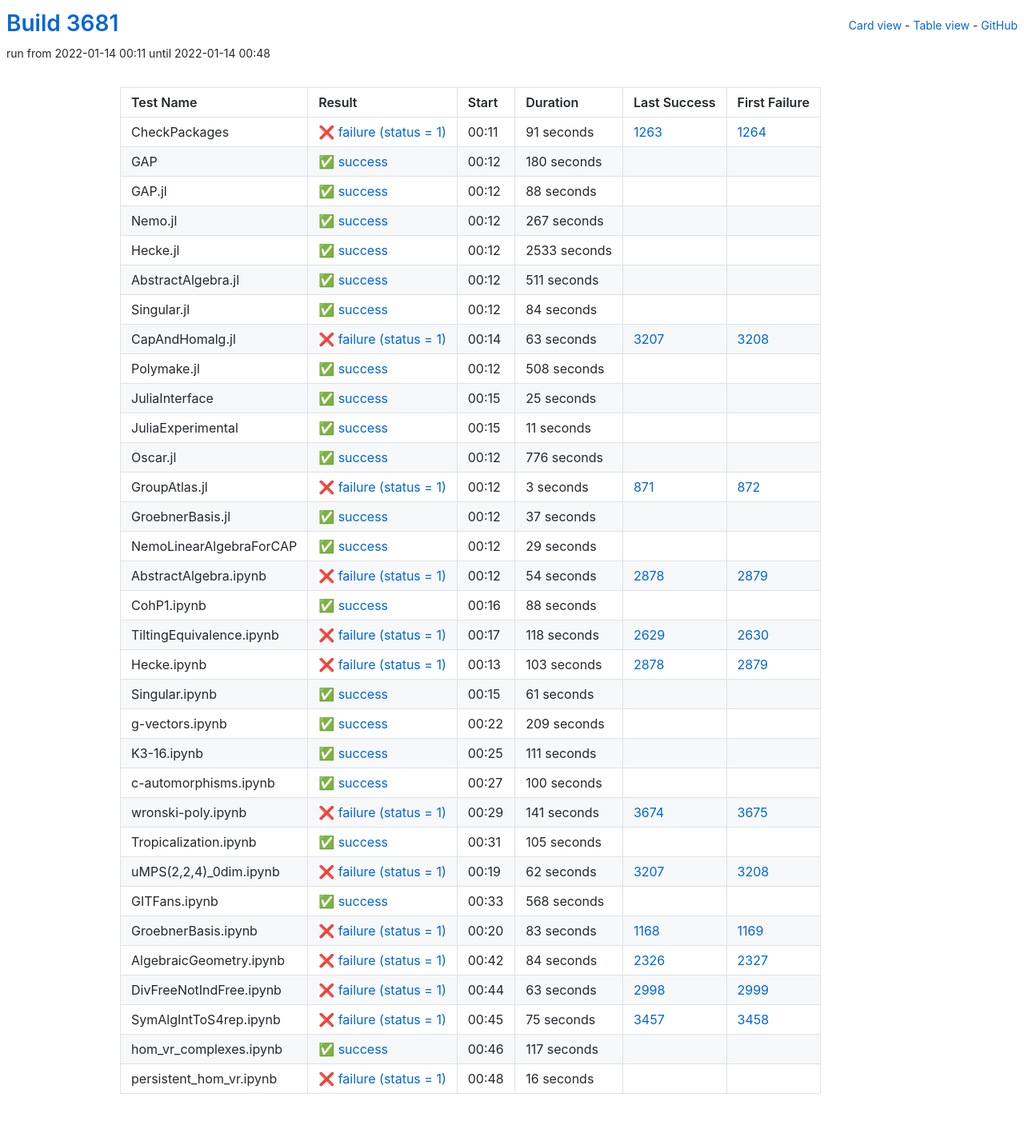
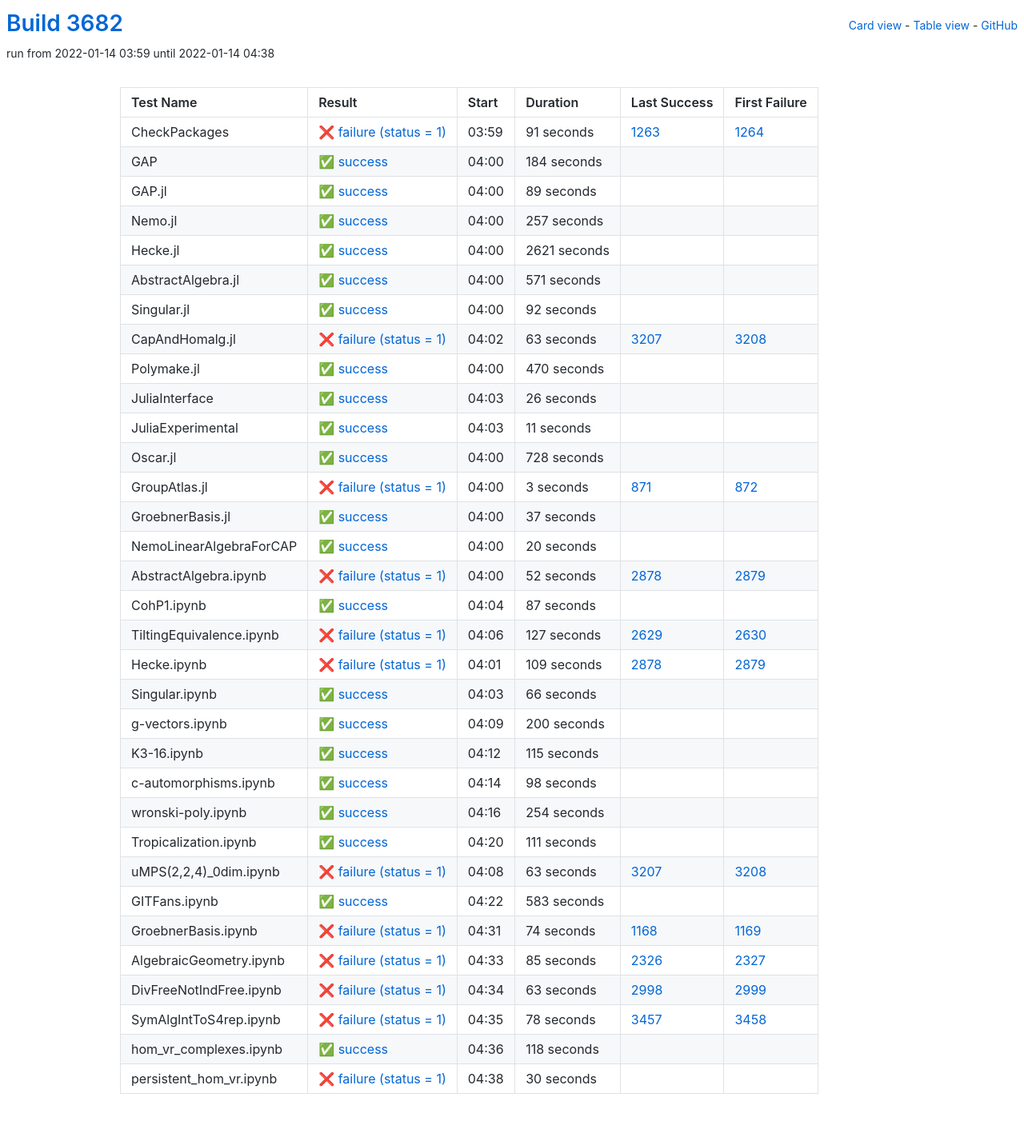
Before and after one commit to oscar-system/oscar-ci-status-stable, a Jekyll site: the page built from table.html, in a window 1280 px wide. Shown: the whole page at 80% size. Built offline with Jekyll 4.4.1, drawn with Linux system fonts in a browser that asks for light colours.

Commit message:
Build #3682

```diff
--- a/_data/ci.yml
+++ b/_data/ci.yml
@@ -1,6 +1,6 @@
 ---
-build: 3681
-build_url: https://oscarci.mathematik.uni-kl.de/job/oscar-stable/3681/
+build: 3682
+build_url: https://oscarci.mathematik.uni-kl.de/job/oscar-stable/3682/
 job: oscar-stable
 organization: oscar-system
 repo: oscar-ci-status-stable
@@ -8,8 +8,8 @@ repourl: https://github.com/oscar-system/oscar-ci-status-stable
 tests:
 - name: CheckPackages
   id: checkpackages
-  log: https://oscarci.mathematik.uni-kl.de/job/oscar-stable/3681/artifact/logs/build-3681/CheckPackages.log
-  start: 2022-01-14 00:11
+  log: https://oscarci.mathematik.uni-kl.de/job/oscar-stable/3682/artifact/logs/build-3682/CheckPackages.log
+  start: 2022-01-14 03:59
   success: false
   exitcode: 1
   status: failure
@@ -20,80 +20,80 @@ tests:
   first_failure_url: https://oscarci.mathematik.uni-kl.de/job/oscar-stable/1264/
 - name: GAP
   id: gap
-  log: https://oscarci.mathematik.uni-kl.de/job/oscar-stable/3681/artifact/logs/build-3681/GAP.log
-  start: 2022-01-14 00:12
+  log: https://oscarci.mathematik.uni-kl.de/job/oscar-stable/3682/artifact/logs/build-3682/GAP.log
+  start: 2022-01-14 04:00
   success: true
   exitcode: 0
   status: success
-  duration: 180
+  duration: 184
   last_success: false
   last_success_url:
   first_failure: false
   first_failure_url:
 - name: GAP.jl
   id: gap-jl
-  log: https://oscarci.mathematik.uni-kl.de/job/oscar-stable/3681/artifact/logs/build-3681/GAP.jl.log
-  start: 2022-01-14 00:12
+  log: https://oscarci.mathematik.uni-kl.de/job/oscar-stable/3682/artifact/logs/build-3682/GAP.jl.log
+  start: 2022-01-14 04:00
   success: true
   exitcode: 0
   status: success
-  duration: 88
+  duration: 89
   last_success: false
   last_success_url:
   first_failure: false
   first_failure_url:
 - name: Nemo.jl
   id: nemo-jl
-  log: https://oscarci.mathematik.uni-kl.de/job/oscar-stable/3681/artifact/logs/build-3681/Nemo.jl.log
-  start: 2022-01-14 00:12
+  log: https://oscarci.mathematik.uni-kl.de/job/oscar-stable/3682/artifact/logs/build-3682/Nemo.jl.log
+  start: 2022-01-14 04:00
   success: true
   exitcode: 0
   status: success
-  duration: 267
+  duration: 257
   last_success: false
   last_success_url:
   first_failure: false
   first_failure_url:
 - name: Hecke.jl
   id: hecke-jl
-  log: https://oscarci.mathematik.uni-kl.de/job/oscar-stable/3681/artifact/logs/build-3681/Hecke.jl.log
-  start: 2022-01-14 00:12
+  log: https://oscarci.mathematik.uni-kl.de/job/oscar-stable/3682/artifact/logs/build-3682/Hecke.jl.log
+  start: 2022-01-14 04:00
   success: true
   exitcode: 0
   status: success
-  duration: 2533
+  duration: 2621
   last_success: false
   last_success_url:
   first_failure: false
   first_failure_url:
 - name: AbstractAlgebra.jl
   id: abstractalgebra-jl
-  log: https://oscarci.mathematik.uni-kl.de/job/oscar-stable/3681/artifact/logs/build-3681/AbstractAlgebra.jl.log
-  start: 2022-01-14 00:12
+  log: https://oscarci.mathematik.uni-kl.de/job/oscar-stable/3682/artifact/logs/build-3682/AbstractAlgebra.jl.log
+  start: 2022-01-14 04:00
   success: true
   exitcode: 0
   status: success
-  duration: 511
+  duration: 571
   last_success: false
   last_success_url:
   first_failure: false
   first_failure_url:
 - name: Singular.jl
   id: singular-jl
-  log: https://oscarci.mathematik.uni-kl.de/job/oscar-stable/3681/artifact/logs/build-3681/Singular.jl.log
-  start: 2022-01-14 00:12
+  log: https://oscarci.mathematik.uni-kl.de/job/oscar-stable/3682/artifact/logs/build-3682/Singular.jl.log
+  start: 2022-01-14 04:00
   success: true
   exitcode: 0
   status: success
-  duration: 84
+  duration: 92
   last_success: false
   last_success_url:
   first_failure: false
   first_failure_url:
 - name: CapAndHomalg.jl
   id: capandhomalg-jl
-  log: https://oscarci.mathematik.uni-kl.de/job/oscar-stable/3681/artifact/logs/build-3681/CapAndHomalg.jl.log
-  start: 2022-01-14 00:14
+  log: https://oscarci.mathematik.uni-kl.de/job/oscar-stable/3682/artifact/logs/build-3682/CapAndHomalg.jl.log
+  start: 2022-01-14 04:02
   success: false
   exitcode: 1
   status: failure
@@ -104,32 +104,32 @@ tests:
   first_failure_url: https://oscarci.mathematik.uni-kl.de/job/oscar-stable/3208/
 - name: Polymake.jl
   id: polymake-jl
-  log: https://oscarci.mathematik.uni-kl.de/job/oscar-stable/3681/artifact/logs/build-3681/Polymake.jl.log
-  start: 2022-01-14 00:12
+  log: https://oscarci.mathematik.uni-kl.de/job/oscar-stable/3682/artifact/logs/build-3682/Polymake.jl.log
+  start: 2022-01-14 04:00
   success: true
   exitcode: 0
   status: success
-  duration: 508
+  duration: 470
   last_success: false
   last_success_url:
   first_failure: false
   first_failure_url:
 - name: JuliaInterface
   id: juliainterface
-  log: https://oscarci.mathematik.uni-kl.de/job/oscar-stable/3681/artifact/logs/build-3681/JuliaInterface.log
-  start: 2022-01-14 00:15
+  log: https://oscarci.mathematik.uni-kl.de/job/oscar-stable/3682/artifact/logs/build-3682/JuliaInterface.log
+  start: 2022-01-14 04:03
   success: true
   exitcode: 0
   status: success
-  duration: 25
+  duration: 26
   last_success: false
   last_success_url:
   first_failure: false
   first_failure_url:
 - name: JuliaExperimental
   id: juliaexperimental
-  log: https://oscarci.mathematik.uni-kl.de/job/oscar-stable/3681/artifact/logs/build-3681/JuliaExperimental.log
-  start: 2022-01-14 00:15
+  log: https://oscarci.mathematik.uni-kl.de/job/oscar-stable/3682/artifact/logs/build-3682/JuliaExperimental.log
+  start: 2022-01-14 04:03
   success: true
   exitcode: 0
   status: success
@@ -140,20 +140,20 @@ tests:
   first_failure_url:
 - name: Oscar.jl
   id: oscar-jl
-  log: https://oscarci.mathematik.uni-kl.de/job/oscar-stable/3681/artifact/logs/build-3681/Oscar.jl.log
-  start: 2022-01-14 00:12
+  log: https://oscarci.mathematik.uni-kl.de/job/oscar-stable/3682/artifact/logs/build-3682/Oscar.jl.log
+  start: 2022-01-14 04:00
   success: true
   exitcode: 0
   status: success
-  duration: 776
+  duration: 728
   last_success: false
   last_success_url:
   first_failure: false
   first_failure_url:
 - name: GroupAtlas.jl
   id: groupatlas-jl
-  log: https://oscarci.mathematik.uni-kl.de/job/oscar-stable/3681/artifact/logs/build-3681/GroupAtlas.jl.log
-  start: 2022-01-14 00:12
+  log: https://oscarci.mathematik.uni-kl.de/job/oscar-stable/3682/artifact/logs/build-3682/GroupAtlas.jl.log
+  start: 2022-01-14 04:00
   success: false
   exitcode: 1
   status: failure
@@ -164,8 +164,8 @@ tests:
   first_failure_url: https://oscarci.mathematik.uni-kl.de/job/oscar-stable/872/
 - name: GroebnerBasis.jl
   id: groebnerbasis-jl
-  log: https://oscarci.mathematik.uni-kl.de/job/oscar-stable/3681/artifact/logs/build-3681/GroebnerBasis.jl.log
-  start: 2022-01-14 00:12
+  log: https://oscarci.mathematik.uni-kl.de/job/oscar-stable/3682/artifact/logs/build-3682/GroebnerBasis.jl.log
+  start: 2022-01-14 04:00
   success: true
   exitcode: 0
   status: success
@@ -176,92 +176,128 @@ tests:
   first_failure_url:
 - name: NemoLinearAlgebraForCAP
   id: nemolinearalgebraforcap
-  log: https://oscarci.mathematik.uni-kl.de/job/oscar-stable/3681/artifact/logs/build-3681/NemoLinearAlgebraForCAP.log
-  start: 2022-01-14 00:12
+  log: https://oscarci.mathematik.uni-kl.de/job/oscar-stable/3682/artifact/logs/build-3682/NemoLinearAlgebraForCAP.log
+  start: 2022-01-14 04:00
   success: true
   exitcode: 0
   status: success
-  duration: 29
+  duration: 20
   last_success: false
   last_success_url:
   first_failure: false
   first_failure_url:
 - name: AbstractAlgebra.ipynb
   id: abstractalgebra-ipynb
-  log: https://oscarci.mathematik.uni-kl.de/job/oscar-stable/3681/artifact/logs/build-3681/AbstractAlgebra.ipynb.log
-  start: 2022-01-14 00:12
+  log: https://oscarci.mathematik.uni-kl.de/job/oscar-stable/3682/artifact/logs/build-3682/AbstractAlgebra.ipynb.log
+  start: 2022-01-14 04:00
   success: false
   exitcode: 1
   status: failure
-  duration: 54
+  duration: 52
   last_success: 2878
   last_success_url: https://oscarci.mathematik.uni-kl.de/job/oscar-stable/2878/
   first_failure: 2879
   first_failure_url: https://oscarci.mathematik.uni-kl.de/job/oscar-stable/2879/
 - name: CohP1.ipynb
   id: cohp1-ipynb
-  log: https://oscarci.mathematik.uni-kl.de/job/oscar-stable/3681/artifact/logs/build-3681/CohP1.ipynb.log
-  start: 2022-01-14 00:16
+  log: https://oscarci.mathematik.uni-kl.de/job/oscar-stable/3682/artifact/logs/build-3682/CohP1.ipynb.log
+  start: 2022-01-14 04:04
   success: true
   exitcode: 0
   status: success
-  duration: 88
+  duration: 87
   last_success: false
   last_success_url:
   first_failure: false
   first_failure_url:
 - name: TiltingEquivalence.ipynb
   id: tiltingequivalence-ipynb
-  log: https://oscarci.mathematik.uni-kl.de/job/oscar-stable/3681/artifact/logs/build-3681/TiltingEquivalence.ipynb.log
-  start: 2022-01-14 00:17
+  log: https://oscarci.mathematik.uni-kl.de/job/oscar-stable/3682/artifact/logs/build-3682/TiltingEquivalence.ipynb.log
+  start: 2022-01-14 04:06
   success: false
   exitcode: 1
   status: failure
-  duration: 118
+  duration: 127
   last_success: 2629
   last_success_url: https://oscarci.mathematik.uni-kl.de/job/oscar-stable/2629/
   first_failure: 2630
   first_failure_url: https://oscarci.mathematik.uni-kl.de/job/oscar-stable/2630/
 - name: Hecke.ipynb
   id: hecke-ipynb
-  log: https://oscarci.mathematik.uni-kl.de/job/oscar-stable/3681/artifact/logs/build-3681/Hecke.ipynb.log
-  start: 2022-01-14 00:13
+  log: https://oscarci.mathematik.uni-kl.de/job/oscar-stable/3682/artifact/logs/build-3682/Hecke.ipynb.log
+  start: 2022-01-14 04:01
   success: false
   exitcode: 1
   status: failure
-  duration: 103
+  duration: 109
   last_success: 2878
   last_success_url: https://oscarci.mathematik.uni-kl.de/job/oscar-stable/2878/
   first_failure: 2879
   first_failure_url: https://oscarci.mathematik.uni-kl.de/job/oscar-stable/2879/
 - name: Singular.ipynb
   id: singular-ipynb
-  log: https://oscarci.mathematik.uni-kl.de/job/oscar-stable/3681/artifact/logs/build-3681/Singular.ipynb.log
-  start: 2022-01-14 00:15
+  log: https://oscarci.mathematik.uni-kl.de/job/oscar-stable/3682/artifact/logs/build-3682/Singular.ipynb.log
+  start: 2022-01-14 04:03
   success: true
   exitcode: 0
   status: success
-  duration: 61
+  duration: 66
   last_success: false
   last_success_url:
   first_failure: false
   first_failure_url:
 - name: g-vectors.ipynb
   id: g-vectors-ipynb
-  log: https://oscarci.mathematik.uni-kl.de/job/oscar-stable/3681/artifact/logs/build-3681/g-vectors.ipynb.log
-  start: 2022-01-14 00:22
+  log: https://oscarci.mathematik.uni-kl.de/job/oscar-stable/3682/artifact/logs/build-3682/g-vectors.ipynb.log
+  start: 2022-01-14 04:09
   success: true
   exitcode: 0
   status: success
-  duration: 209
+  duration: 200
   last_success: false
   last_success_url:
   first_failure: false
   first_failure_url:
 - name: K3-16.ipynb
   id: k3-16-ipynb
-  log: https://oscarci.mathematik.uni-kl.de/job/oscar-stable/3681/artifact/logs/build-3681/K3-16.ipynb.log
-  start: 2022-01-14 00:25
+  log: https://oscarci.mathematik.uni-kl.de/job/oscar-stable/3682/artifact/logs/build-3682/K3-16.ipynb.log
+  start: 2022-01-14 04:12
+  success: true
+  exitcode: 0
+  status: success
+  duration: 115
+  last_success: false
+  last_success_url:
+  first_failure: false
+  first_failure_url:
+- name: c-automorphisms.ipynb
+  id: c-automorphisms-ipynb
+  log: https://oscarci.mathematik.uni-kl.de/job/oscar-stable/3682/artifact/logs/build-3682/c-automorphisms.ipynb.log
+  start: 2022-01-14 04:14
+  success: true
+  exitcode: 0
+  status: success
+  duration: 98
+  last_success: false
+  last_success_url:
+  first_failure: false
+  first_failure_url:
+- name: wronski-poly.ipynb
+  id: wronski-poly-ipynb
+  log: https://oscarci.mathematik.uni-kl.de/job/oscar-stable/3682/artifact/logs/build-3682/wronski-poly.ipynb.log
+  start: 2022-01-14 04:16
+  success: true
+  exitcode: 0
+  status: success
+  duration: 254
+  last_success: false
+  last_success_url:
+  first_failure: false
+  first_failure_url:
+- name: Tropicalization.ipynb
+  id: tropicalization-ipynb
+  log: https://oscarci.mathematik.uni-kl.de/job/oscar-stable/3682/artifact/logs/build-3682/Tropicalization.ipynb.log
+  start: 2022-01-14 04:20
   success: true
   exitcode: 0
   status: success
@@ -270,94 +306,58 @@ tests:
   last_success_url:
   first_failure: false
   first_failure_url:
-- name: c-automorphisms.ipynb
-  id: c-automorphisms-ipynb
-  log: https://oscarci.mathematik.uni-kl.de/job/oscar-stable/3681/artifact/logs/build-3681/c-automorphisms.ipynb.log
-  start: 2022-01-14 00:27
-  success: true
-  exitcode: 0
-  status: success
-  duration: 100
-  last_success: false
-  last_success_url:
-  first_failure: false
-  first_failure_url:
-- name: wronski-poly.ipynb
-  id: wronski-poly-ipynb
-  log: https://oscarci.mathematik.uni-kl.de/job/oscar-stable/3681/artifact/logs/build-3681/wronski-poly.ipynb.log
-  start: 2022-01-14 00:29
+- name: uMPS(2,2,4)_0dim.ipynb
+  id: umps-2-2-4-0dim-ipynb
+  log: https://oscarci.mathematik.uni-kl.de/job/oscar-stable/3682/artifact/logs/build-3682/uMPS-2-2-4-_0dim.ipynb.log
+  start: 2022-01-14 04:08
   success: false
   exitcode: 1
   status: failure
-  duration: 141
-  last_success: 3674
-  last_success_url: https://oscarci.mathematik.uni-kl.de/job/oscar-stable/3674/
-  first_failure: 3675
-  first_failure_url: https://oscarci.mathematik.uni-kl.de/job/oscar-stable/3675/
-- name: Tropicalization.ipynb
-  id: tropicalization-ipynb
-  log: https://oscarci.mathematik.uni-kl.de/job/oscar-stable/3681/artifact/logs/build-3681/Tropicalization.ipynb.log
-  start: 2022-01-14 00:31
-  success: true
-  exitcode: 0
-  status: success
-  duration: 105
-  last_success: false
-  last_success_url:
-  first_failure: false
-  first_failure_url:
-- name: uMPS(2,2,4)_0dim.ipynb
-  id: umps-2-2-4-0dim-ipynb
-  log: https://oscarci.mathematik.uni-kl.de/job/oscar-stable/3681/artifact/logs/build-3681/uMPS-2-2-4-_0dim.ipynb.log
-  start: 2022-01-14 00:19
-  success: false
-  exitcode: 1
-  status: failure
-  duration: 62
+  duration: 63
   last_success: 3207
   last_success_url: https://oscarci.mathematik.uni-kl.de/job/oscar-stable/3207/
   first_failure: 3208
   first_failure_url: https://oscarci.mathematik.uni-kl.de/job/oscar-stable/3208/
 - name: GITFans.ipynb
   id: gitfans-ipynb
-  log: https://oscarci.mathematik.uni-kl.de/job/oscar-stable/3681/artifact/logs/build-3681/GITFans.ipynb.log
-  start: 2022-01-14 00:33
+  log: https://oscarci.mathematik.uni-kl.de/job/oscar-stable/3682/artifact/logs/build-3682/GITFans.ipynb.log
+  start: 2022-01-14 04:22
   success: true
   exitcode: 0
   status: success
-  duration: 568
+  duration: 583
   last_success: false
   last_success_url:
   first_failure: false
   first_failure_url:
 - name: GroebnerBasis.ipynb
   id: groebnerbasis-ipynb
-  log: https://oscarci.mathematik.uni-kl.de/job/oscar-stable/3681/artifact/logs/build-3681/GroebnerBasis.ipynb.log
-  start: 2022-01-14 00:20
+  log: https://oscarci.mathematik.uni-kl.de/job/oscar-stable/3682/artifact/logs/build-3682/GroebnerBasis.ipynb.log
+  start: 2022-01-14 04:31
   success: false
   exitcode: 1
   status: failure
-  duration: 83
+  duration: 74
   last_success: 1168
   last_success_url: https://oscarci.mathematik.uni-kl.de/job/oscar-stable/1168/
   first_failure: 1169
   first_failure_url: https://oscarci.mathematik.uni-kl.de/job/oscar-stable/1169/
 - name: AlgebraicGeometry.ipynb
   id: algebraicgeometry-ipynb
-  log: https://oscarci.mathematik.uni-kl.de/job/oscar-stable/3681/artifact/logs/build-3681/AlgebraicGeometry.ipynb.log
-  start: 2022-01-14 00:42
+  log: https://oscarci.mathematik.uni-kl.de/job/oscar-stable/3682/artifact/logs/build-3682/AlgebraicGeometry.ipynb.log
+  start: 2022-01-14 04:33
   success: false
   exitcode: 1
   status: failure
-  duration: 84
+  duration: 85
   last_success: 2326
   last_success_url: https://oscarci.mathematik.uni-kl.de/job/oscar-stable/2326/
   first_failure: 2327
   first_failure_url: https://oscarci.mathematik.uni-kl.de/job/oscar-stable/2327/
 - name: DivFreeNotIndFree.ipynb
   id: divfreenotindfree-ipynb
-  log: https://oscarci.mathematik.uni-kl.de/job/oscar-stable/3681/artifact/logs/build-3681/DivFreeNotIndFree.ipynb.log
-  start: 2022-01-14 00:44
+  log: https://oscarci.mathematik.uni-kl.de/job/oscar-stable/3682/artifact/logs/build-3682/DivFreeNotIndFree.ipynb.log
+  start: 2022-01-14 04:34
   success: false
   exitcode: 1
   status: failure
@@ -368,36 +368,36 @@ tests:
   first_failure_url: https://oscarci.mathematik.uni-kl.de/job/oscar-stable/2999/
 - name: SymAlgIntToS4rep.ipynb
   id: symalginttos4rep-ipynb
-  log: https://oscarci.mathematik.uni-kl.de/job/oscar-stable/3681/artifact/logs/build-3681/SymAlgIntToS4rep.ipynb.log
-  start: 2022-01-14 00:45
+  log: https://oscarci.mathematik.uni-kl.de/job/oscar-stable/3682/artifact/logs/build-3682/SymAlgIntToS4rep.ipynb.log
+  start: 2022-01-14 04:35
   success: false
   exitcode: 1
   status: failure
-  duration: 75
+  duration: 78
   last_success: 3457
   last_success_url: https://oscarci.mathematik.uni-kl.de/job/oscar-stable/3457/
   first_failure: 3458
   first_failure_url: https://oscarci.mathematik.uni-kl.de/job/oscar-stable/3458/
 - name: hom_vr_complexes.ipynb
   id: hom-vr-complexes-ipynb
-  log: https://oscarci.mathematik.uni-kl.de/job/oscar-stable/3681/artifact/logs/build-3681/hom_vr_complexes.ipynb.log
-  start: 2022-01-14 00:46
+  log: https://oscarci.mathematik.uni-kl.de/job/oscar-stable/3682/artifact/logs/build-3682/hom_vr_complexes.ipynb.log
+  start: 2022-01-14 04:36
   success: true
   exitcode: 0
   status: success
-  duration: 117
+  duration: 118
   last_success: false
   last_success_url:
   first_failure: false
   first_failure_url:
 - name: persistent_hom_vr.ipynb
   id: persistent-hom-vr-ipynb
-  log: https://oscarci.mathematik.uni-kl.de/job/oscar-stable/3681/artifact/logs/build-3681/persistent_hom_vr.ipynb.log
-  start: 2022-01-14 00:48
+  log: https://oscarci.mathematik.uni-kl.de/job/oscar-stable/3682/artifact/logs/build-3682/persistent_hom_vr.ipynb.log
+  start: 2022-01-14 04:38
   success: false
   exitcode: 1
   status: failure
-  duration: 16
+  duration: 30
   last_success: false
   last_success_url:
   first_failure: false
```
Also changed, not shown: README.md.
